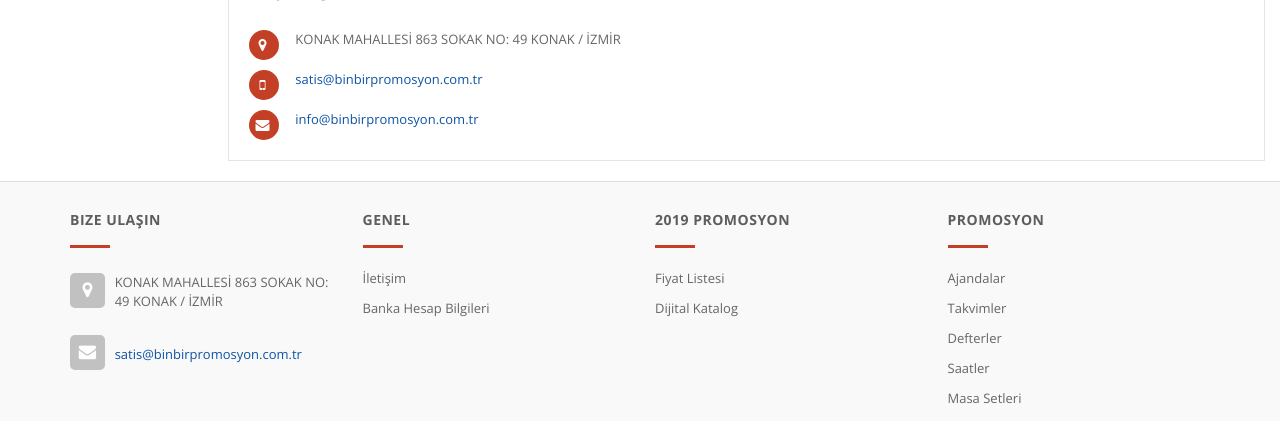
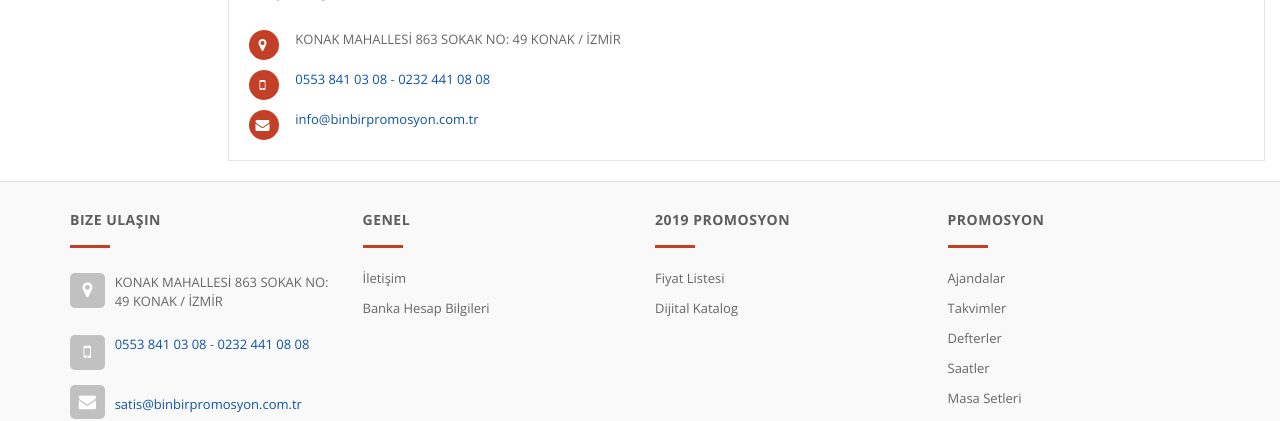
Before and after one commit to caglarergul/get-everything-from-api-app, a React (Create React App) app: page /iletisim in a window 1280 px wide. Shown: the part 812-1233 px from the top of the page. Built offline with nearby package versions, Linux system fonts and the light colour scheme; no server answers.

Commit message:
Some content page changes.

```diff
--- a/src/components/Footer/Footer.js
+++ b/src/components/Footer/Footer.js
@@ -20,19 +20,20 @@
                                             <li className="media">
                                                 <div className="pull-left"> <span className="icon fa-stack fa-lg"> <i className="fa fa-map-marker fa-stack-1x fa-inverse"></i> </span> </div>
                                                 <div className="media-body">
-                                                    <p>KONAK MAHALLESİ 863 SOKAK NO: 49 KONAK / İZMİR</p>
+                                                    <p>KONAK MAHALLESİ 863 SOKAK NO: 49 KONAK / İZMİR
+
+                                                        </p>
                                                 </div>
                                             </li>
-                                            {/*<li className="media">*/}
-                                                {/*<div className="pull-left"> <span className="icon fa-stack fa-lg"> <i className="fa fa-mobile fa-stack-1x fa-inverse"></i> </span> </div>*/}
-                                                {/*<div className="media-body">*/}
-                                                    {/*<p>+(888) 123-4567<br />*/}
-                                                        {/*+(888) 456-7890</p>*/}
-                                                {/*</div>*/}
-                                            {/*</li>*/}
+                                            <li className="media">
+                                                <div className="pull-left"> <span className="icon fa-stack fa-lg"> <i className="fa fa-mobile fa-stack-1x fa-inverse"></i> </span> </div>
+                                                <div className="media-body">
+                                                    <p><a href="tel:+905538410308">0553 841 03 08</a> - <a href="tel:+9002324410808">0232 441 08 08</a></p>
+                                                </div>
+                                            </li>
                                             <li className="media">
                                                 <div className="pull-left"> <span className="icon fa-stack fa-lg"> <i className="fa fa-envelope fa-stack-1x fa-inverse"></i> </span> </div>
-                                                <div className="media-body outer-top-xsm"> <span><a href="#">satis@binbirpromosyon.com.tr</a></span> </div>
+                                                <div className="media-body outer-top-xsm"> <span><a href="mailto:satis@binbirpromosyon.com.tr">satis@binbirpromosyon.com.tr</a></span> </div>
                                             </li>
                                         </ul>
                                     </address>
@@ -48,8 +49,8 @@
 
                                     <div className="module-body">
                                         <ul className='list-unstyled'>
-                                            <li className="first"><a href="#" title="Contact us">İletişim</a></li>
-                                            <li><a href="#" title="About us">Banka Hesap Bilgileri</a></li>
+                                            <li className="first"><a href="/iletisim" title="Contact us">İletişim</a></li>
+                                            <li><a href="/banka-hesap-bilgileri" title="About us">Banka Hesap Bilgileri</a></li>
                                         </ul>
                                     </div>
 
@@ -64,8 +65,8 @@
 
                                     <div className="module-body">
                                         <ul className='list-unstyled'>
-                                            <li className="first"><a title="Your Account" href="#">Fiyat Listesi</a></li>
-                                            <li><a title="Information" href="#">Dijital Katalog</a></li>
+                                            <li className="first"><a title="Fiyat Listesi" href="http://www.binbirpromosyon.com.tr/fiyatlistesi-2019.pdf">Fiyat Listesi</a></li>
+                                            <li><a title="Information" href="https://www.dropbox.com/s/8k7ys5n81dpw2v0/2019-digitalKatalog.pdf?dl=0">Dijital Katalog</a></li>
                                         </ul>
                                     </div>
 
--- a/src/components/Products/Products.js
+++ b/src/components/Products/Products.js
@@ -29,7 +29,7 @@
                     </h3>
 
                     <div className="product-price hidden">
-                        <span className="price"> {props.ProductListPrice == 0.00 ? "fiyat isteyiniz" : props.ProductListPrice} ₺ </span>
+                        <span className="price"> {props.ProductListPrice === "0.00" ? "fiyat isteyiniz" : props.ProductListPrice} ₺ </span>
                     </div>
 
 
--- a/src/pages/BankAccount.js
+++ b/src/pages/BankAccount.js
@@ -6,6 +6,7 @@
             <div>
                 <h1>Banka Hesap Bilgilerimiz</h1>
                 <strong>GARANTİ BANKASI Hesap Bilgileri</strong><br />
+                Ömer Taha Şafak<br />
                 ŞUBE: Toptancılar Çarşı<br />
                 ŞUBE KODU: 269<br />
                 HESAP NO: 6293882<br />
--- a/src/pages/Contact.js
+++ b/src/pages/Contact.js
@@ -15,7 +15,7 @@
 
                         <div className="col-md-12 contact-map outer-bottom-vs">
                             <iframe src="https://www.google.com/maps/embed?pb=!1m18!1m12!1m3!1d368.81235443596063!2d27.132135491767563!3d38.419644051501116!2m3!1f0!2f0!3f0!3m2!1i1024!2i768!4f13.1!3m3!1m2!1s0x14bbd8e47ff6295f%3A0x6e76a98d7720f60!2sKonak+Mahallesi%2C+863.+Sk.+No%3A49%2C+35250+Konak%2F%C4%B0zmir!5e0!3m2!1str!2str!4v1538986267234"
-                                width="100%" height="450" frameBorder="0">&nbsp;</iframe>
+                                width="100%" height="450" frameBorder="0" title="map">&nbsp;</iframe>
                         </div>
 
                         <div className="col-md-12 contact-info">
@@ -28,7 +28,7 @@
                             </div>
                             <div className="clearfix phone-no">
                                 <span className="contact-i"><i className="fa fa-mobile">&nbsp;</i></span>
-                                <span className="contact-span"><a href="mailto:satis@binbirpromosyon.com.tr">satis@binbirpromosyon.com.tr</a></span>
+                                <span className="contact-span"><a href="tel:+905538410308">0553 841 03 08</a> - <a href="tel:+9002324410808">0232 441 08 08</a></span>
                             </div>
                             <div className="clearfix email">
                                 <span className="contact-i"><i className="fa fa-envelope">&nbsp;</i></span>
--- a/src/pages/Home.js
+++ b/src/pages/Home.js
@@ -50,21 +50,21 @@
 
                     <div className="carousel-inner" role="listbox">
                         <div className="item active">
-                            <img alt="kategoriler" src={AjandalarSlider} alt="..." />
+                            <img alt="kategoriler" src={AjandalarSlider}  />
 
                         </div>
                         <div className="item">
-                            <img alt="kategoriler" src={GeriDonusumSlider} alt="..." />
+                            <img alt="kategoriler" src={GeriDonusumSlider} />
 
                         </div>
 
                         <div className="item">
-                            <img alt="kategoriler" src={VipSetlerSlider} alt="..." />
+                            <img alt="kategoriler" src={VipSetlerSlider}  />
 
                         </div>
 
                         <div className="item">
-                            <img alt="kategoriler" src={DuvarSaatleriSlider} alt="..." />
+                            <img alt="kategoriler" src={DuvarSaatleriSlider}  />
 
                         </div>
 
```
Also changed, not shown: src/components/Products/ProductDetails.js (+0 -15 lines), 1 other file (tests, documents, lock files or other folders).
